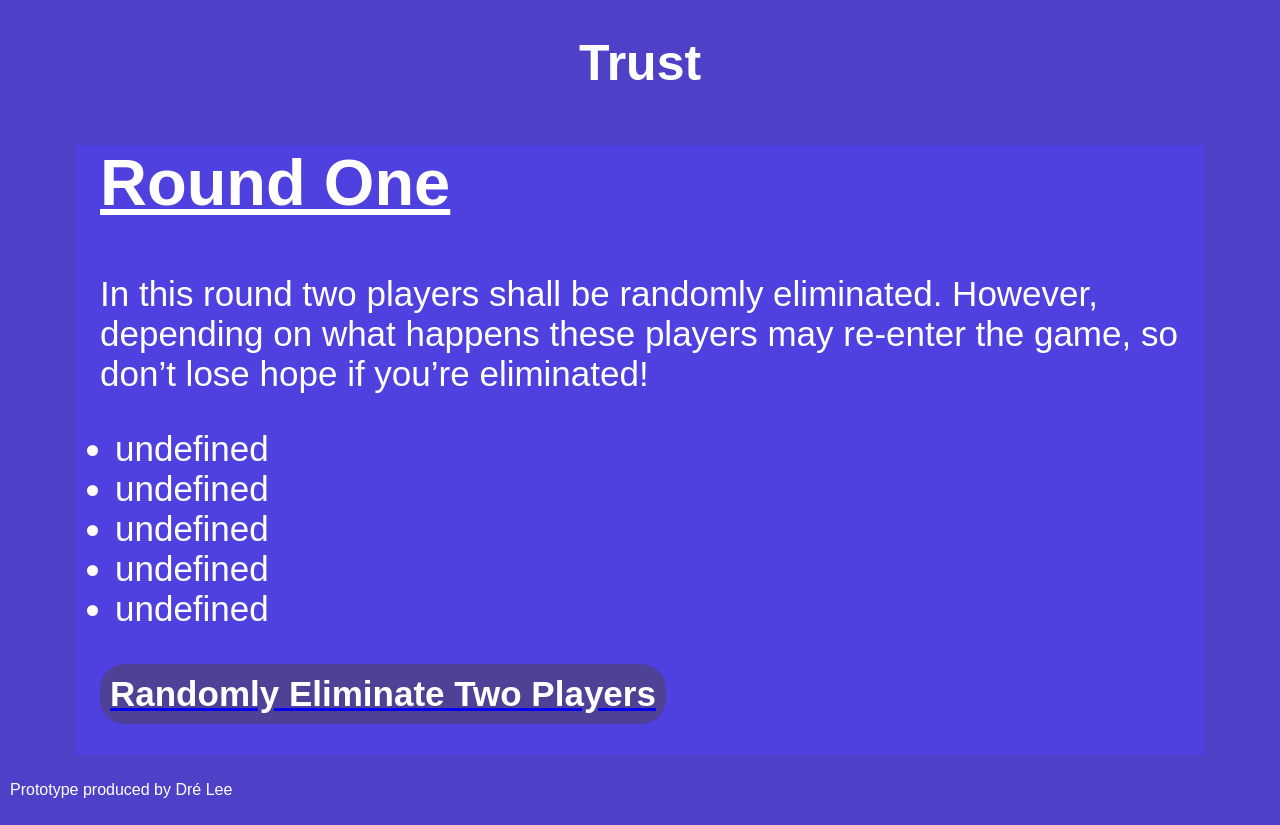
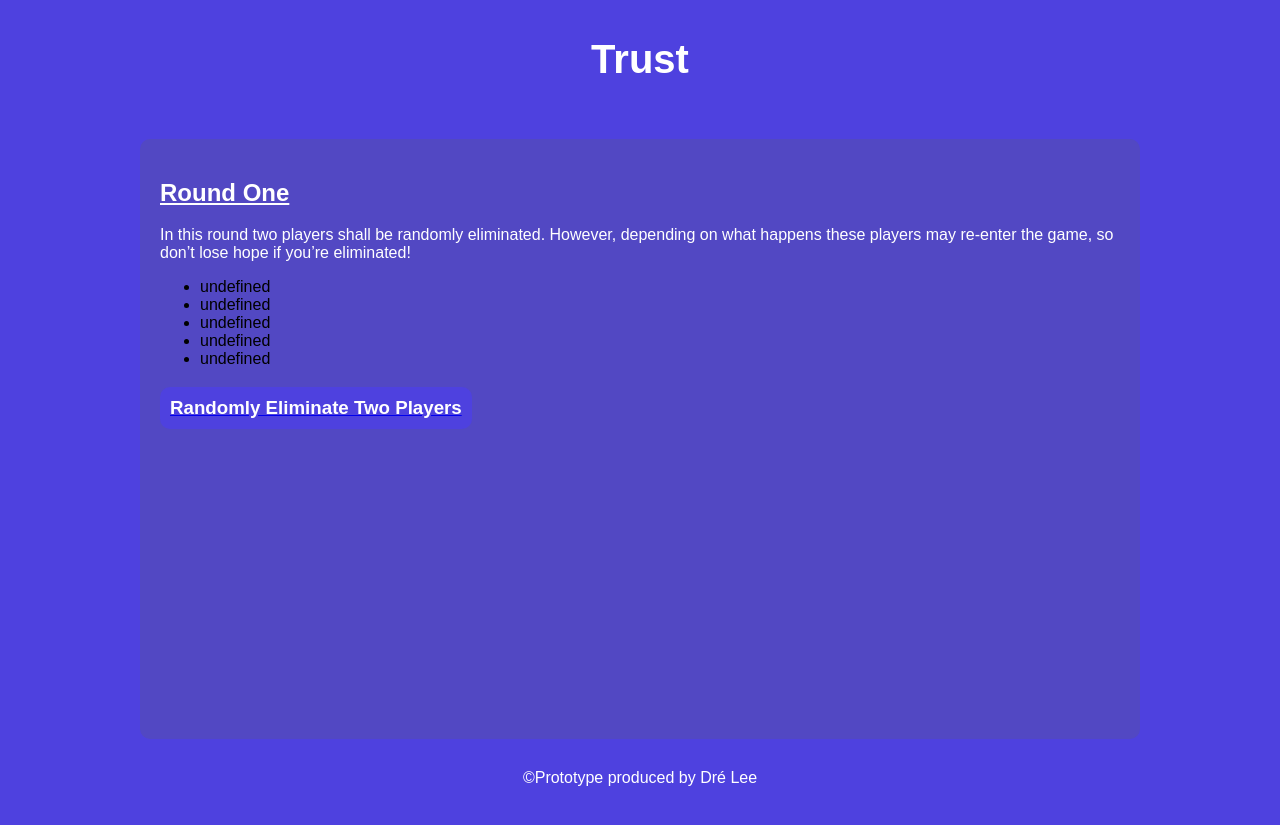
Before and after one commit to positiveoutcomes001/Trust1.7, a plain HTML site: page roundOneElimination.html in a window 1280 px wide. After the commit the page ends 800 px from the top, so only its background shows below. Drawn offline with Linux system fonts and the light colour scheme.

Commit message:
css edits

```diff
--- /dev/null
+++ b/roundOneElimination.css
@@ -0,0 +1,63 @@
+body {
+    font-family: Arial, sans-serif;
+    margin: 0;
+    padding: 0;
+    background-color:  rgb(78, 65, 223);;
+}
+
+header {
+    background-color:  rgb(78, 65, 223);
+    color: #fff;
+    text-align: center;
+    padding: 10px;
+    font-size: 20px;
+}
+
+.container {
+    max-width: 1000px;
+    margin: 0 auto;
+    padding: 20px;
+
+}
+
+.content {
+    background-color:  rgb(82, 72, 195);
+    padding: 20px;
+    border-radius: 10px;
+    height:560px
+
+
+}
+
+.pageTitle{
+  color:white;
+  text-decoration-line: underline;
+}
+
+
+
+
+.continue{
+color:white;
+max-width: fit-content;
+background-color: rgb(78, 65, 223) ;
+border-radius: 10px;
+padding: 10px;
+}
+
+
+.continue:hover{
+color:blueviolet;
+}
+
+.instructions{
+color:white;
+}
+
+
+footer {
+    background-color:  rgb(78, 65, 223);
+    color: #fff;
+    text-align: center;
+    padding: 10px;
+}
--- a/roundOneElimination.html
+++ b/roundOneElimination.html
@@ -5,113 +5,25 @@
 <meta charset="utf-8">
 <meta name="viewport" content="width=device-width, initial-scale=1">
 <script type="text/javascript" src="fivePlayerModeLogic.js"></script>
+<link rel="stylesheet" type="text/css" href="roundOneElimination.css">
 <style>
-* {
-  box-sizing: border-box;
-  font-family: Arial, Helvetica, sans-serif
-}
-.gameTitle{
-    background-color:rgb(78, 65, 200);
-    overflow: hidden;
-    color:white;
-    text-align: center;
-    font-size: 50px;
+</style>
+</head>
+<body onload="roundOnePlayers()">
 
-}
+<header>
+  <h1>Trust</h1>
 
-
-body {
-  margin: 0;
-  font-family: Arial, Helvetica, sans-serif;
-  overflow: hidden;
-  background-color:  rgb(78, 65, 200);
-
-}
+</header>
 
 
 
-/* Style the content */
-.content {
-  background-color: rgb(78, 65, 223);
-  margin-left: 75px;
-  margin-right: 75px;
-  height: 610px;
+<div class= "container">
+  <div class="content" >
+  <h2 class="pageTitle">Round One </h2>
 
+    <p class="instructions">In this round two players shall be randomly eliminated. However, depending on what happens these players may re-enter the game, so don’t lose hope if you’re eliminated! </p>
 
-}
-
-.pageTitle{
-
-    color:white;
-    font-size: 65px;
-    text-decoration-line: underline;
-    background-color:  rgb(78, 65, 223);
-    margin-left: 25px;
-}
-
-.instructions{
-    color:white;
-    font-size: 35px;
-    margin-left: 25px;
-}
-
-#roundOnePlayerNames{
-  color: white;
-  font-size: 35px;
-}
-
-.continue{
-    color:white;
-    font-size: 35px;
-    background-color:rgb(78, 65, 150);
-    border-radius: 25px;
-    padding: 10px;
-    width: fit-content;
-
-    margin-left: 25px;
-}
-
-.continue:hover{
-    color:blueviolet;
-
-}
-
-/* Style the footer */
-.footer {
-
-  background-color: rgb(78, 65, 200);
-    overflow: hidden;
-    color:white;
-  padding: 10px;
-
-}
-
-/* Media query for smaller screens, adjust the breakpoint as needed */
-@media screen and (max-width: 768px) {
-    .screensize {
-        /* Add styles for smaller screens */
-        font-size: 3.8em;
-        max-width: 80%;
-        max-height: 80%;
-    }
-}
-
-</style>
-</head>
-<body onload="roundOnePlayers()" class="screensize">
-
-<div>
-  <h1 class="gameTitle">Trust</h1>
-
-</div>
-
-
-
-<div class= "content">
-  <h2 class="pageTitle">Round One </h2>
- <div class="display" >
-    <p class="instructions">In this round two players shall be randomly eliminated. However, depending on what happens these players may re-enter the game, so don’t lose hope if you’re eliminated! </p>
- </div>
 
  <ul id="roundOnePlayerNames">
 
@@ -123,12 +35,12 @@ body {
  </div>
 
 
-
+  </div>
 </div>
 
-<div class="footer">
-  <p>Prototype produced by Dré Lee</p>
-</div>
+<footer>
+  &copy;Prototype produced by Dré Lee
+</footer>
 
 </body>
 </html>
```
